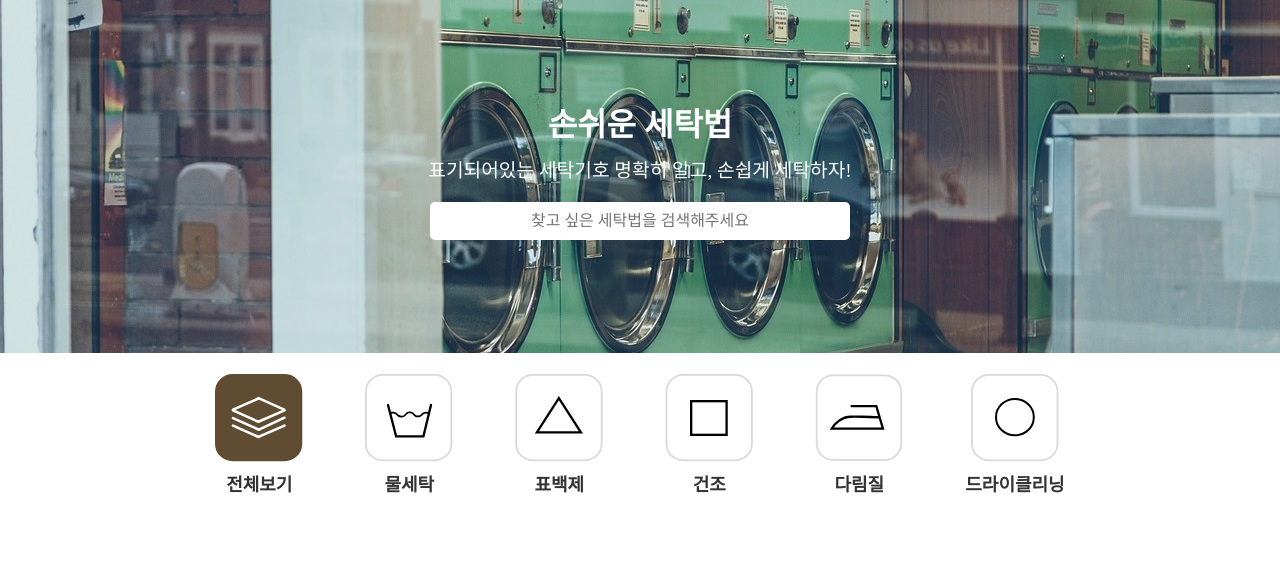
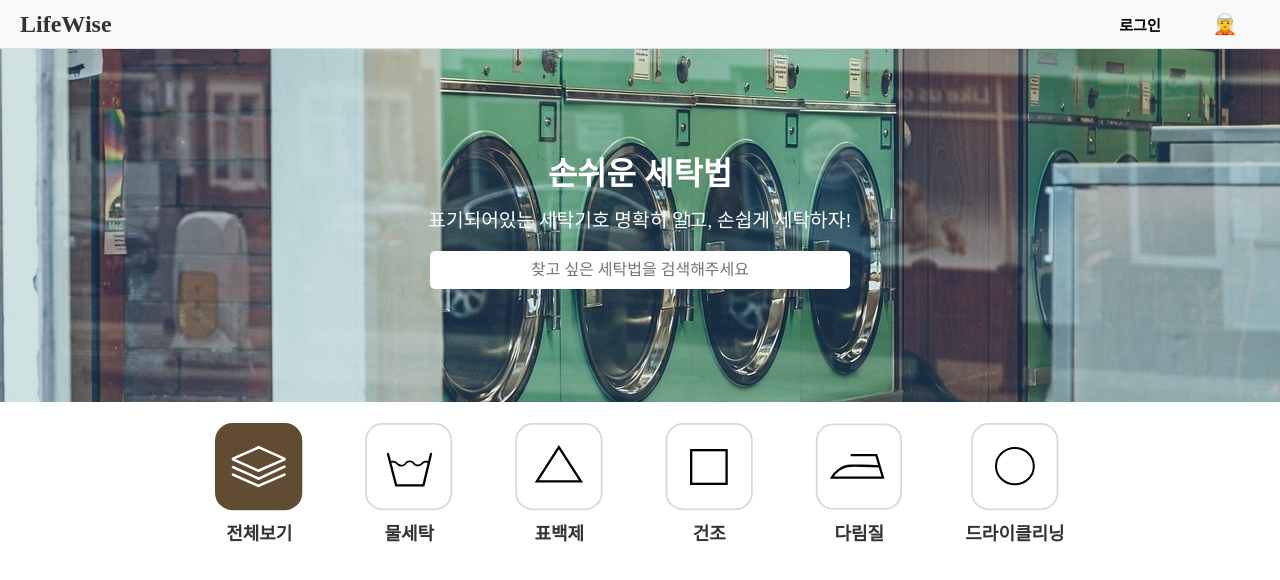
Before and after one commit to GDSC-Hongik/LifeWise-EuSha-web, a React (Vite) app: page /laundary in a window 1280 px wide. Shown: the top 580 px of the page. Built offline with nearby package versions, Linux system fonts and the light colour scheme; a web font is replaced by a local one.

Commit message:
Feat: 카테고리 페이지 헤더 추가

```diff
--- a/src/components/Category/page/Laundary.jsx
+++ b/src/components/Category/page/Laundary.jsx
@@ -3,6 +3,7 @@ import { useState } from "react";
 
 import ButtonBar from "../block/ButtonBar";
 import Header from "../block/Header";
+import HeaderMain from "../../Header";
 import Body from "../block/Body";
 // import Content from "../component/Content";
 
@@ -25,6 +26,7 @@ const Laundry = () => {
           }
         `}
       </style>
+      <HeaderMain></HeaderMain>
       <Header />
       <ButtonBar
         activeButton={activeButton}
```
